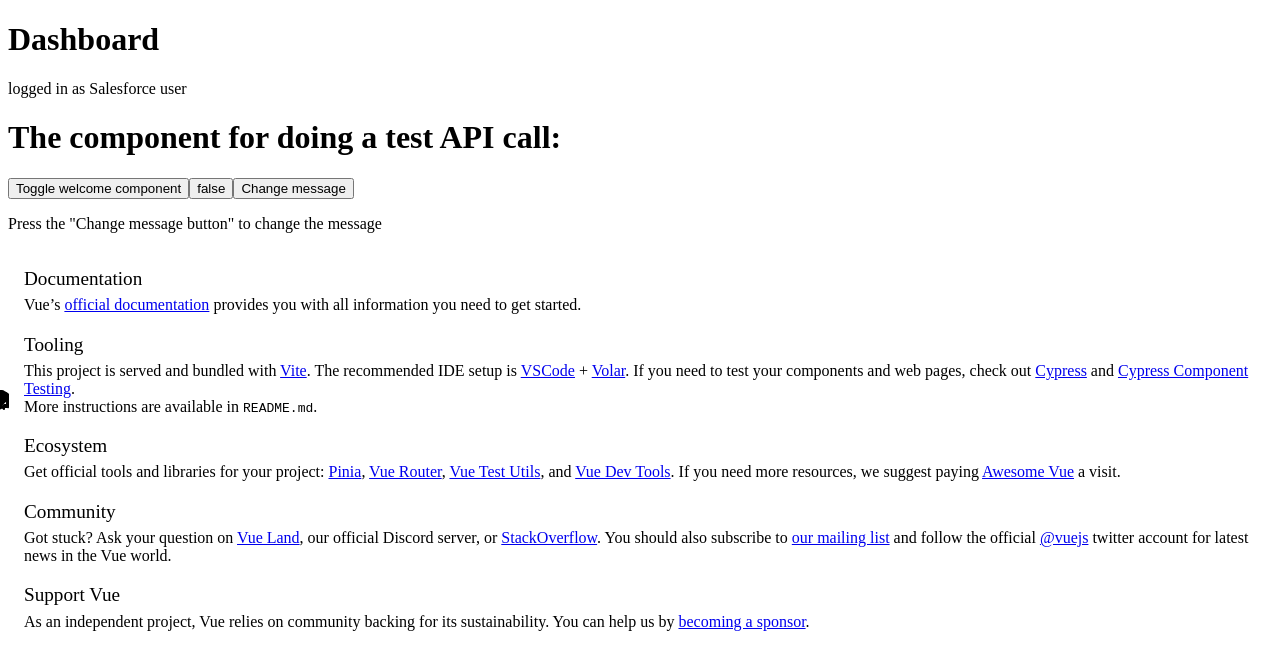
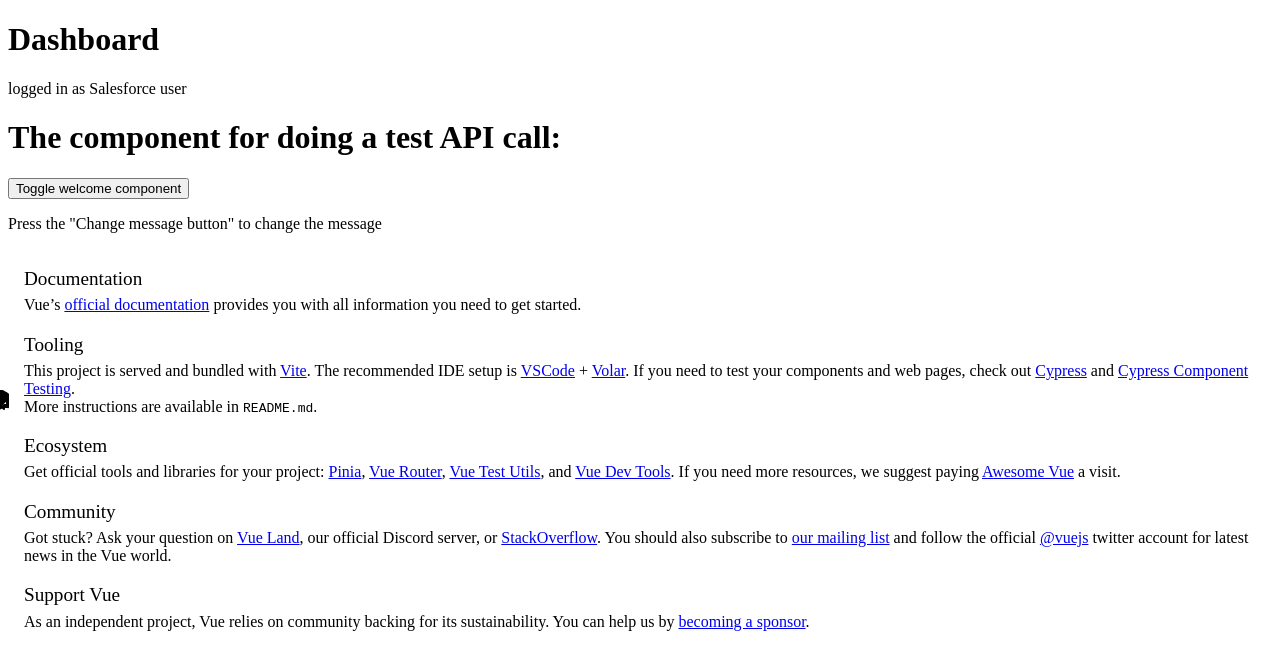
Before and after one commit to LynnMombarg/DuplicateCheck, a Vue app in the folder vue_ui/: page / in a window 1280 px wide. Shown: the top 670 px of the page. Built offline with nearby package versions, Linux system fonts and the light colour scheme.

Commit message:
the works once now

```diff
--- a/vue_ui/src/App.vue
+++ b/vue_ui/src/App.vue
@@ -1,17 +1,15 @@
 <script setup>
 import { ref } from 'vue'
-import HelloWorld from './components/HelloWorld.vue'
 import TheWelcome from './components/TheWelcome.vue'
 
+let showwelcomecomponment = true
 const user =  ref('Salesforce user')
-let showWelcome = ref(true)
 const message = ref('Press the "Change message button" to change the message')
 
+
 function toggleWelcomeComponent(){
-  this.showWelcome = false
-}
-function changeMessage(){
-  message.value = 'The button was pressed'
+    showwelcomecomponment = !showwelcomecomponment
+    message.value = 'The button was pressed'
 }
 </script>
 
@@ -23,12 +21,10 @@ function changeMessage(){
   <h1> The component for doing a test API call: </h1>
 
   <button @click="toggleWelcomeComponent"> Toggle welcome component </button>
-  <button @click="this.showWelcome=false"> false  </button>
-  <button @click="changeMessage"> Change message </button>
   <p> {{message}} </p>
 
 
-  <div v-if="showWelcome"> <TheWelcome /> </div>
+  <div v-if="showwelcomecomponment"> <TheWelcome /> </div>
   <div v-else> Hidden </div>
 
 </template>
```
